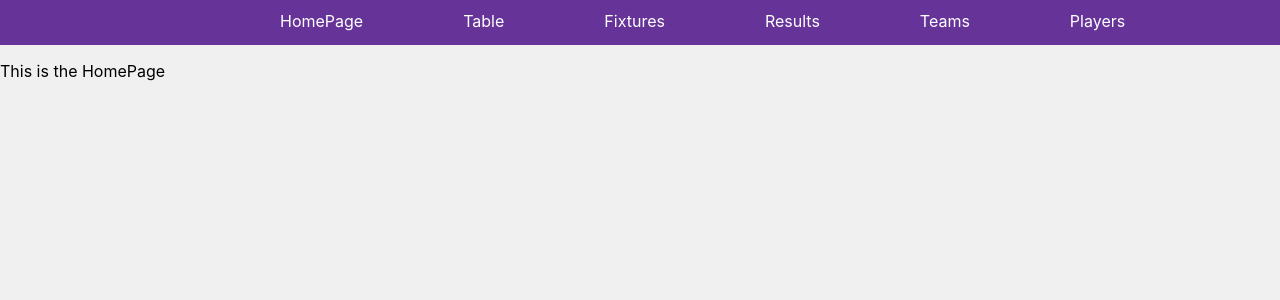
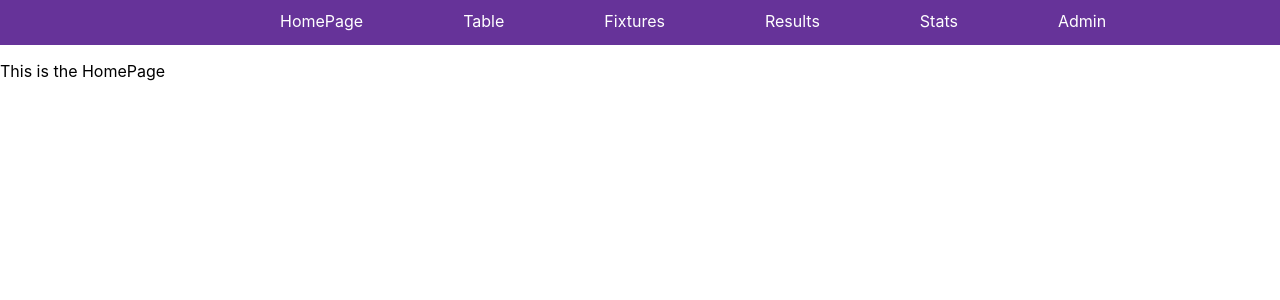
Before and after one commit to otsang3/sports-league-react, a React (Create React App) app in the folder client/sports-league/: page / in a window 1280 px wide. Shown: the top 300 px of the page. Built offline with nearby package versions, Linux system fonts and the light colour scheme.

Commit message:
changed navBar items

```diff
--- a/client/sports-league/src/components/NavBar.js
+++ b/client/sports-league/src/components/NavBar.js
@@ -18,11 +18,11 @@ function NavBar() {
         <Link className="navBarLink" to="/results">
           <li className="navBarListItem">Results</li>
         </Link>
-        <Link className="navBarLink" to="/teams">
-          <li className="navBarListItem">Teams</li>
+        <Link className="navBarLink" to="/stats">
+          <li className="navBarListItem">Stats</li>
         </Link>
-        <Link className="navBarLink" to="/players">
-          <li className="navBarListItem">Players</li>
+        <Link className="navBarLink" to="/admin">
+          <li className="navBarListItem">Admin</li>
         </Link>
       </ul>
     </div>
--- a/client/sports-league/src/index.css
+++ b/client/sports-league/src/index.css
@@ -5,7 +5,7 @@ body {
     sans-serif;
   -webkit-font-smoothing: antialiased;
   -moz-osx-font-smoothing: grayscale;
-  background-color: #F0F0F0;
+  background-color: white;
 }
 
 code {
@@ -21,6 +21,7 @@ table {
   margin-left: 300px;
   font-size: 14px;
   border-collapse: collapse;
+  margin-top: 10px;
 }
 
 .navBar {
```
